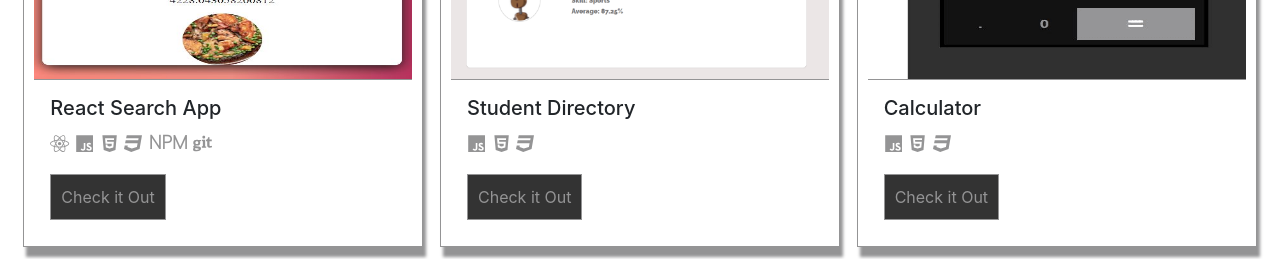
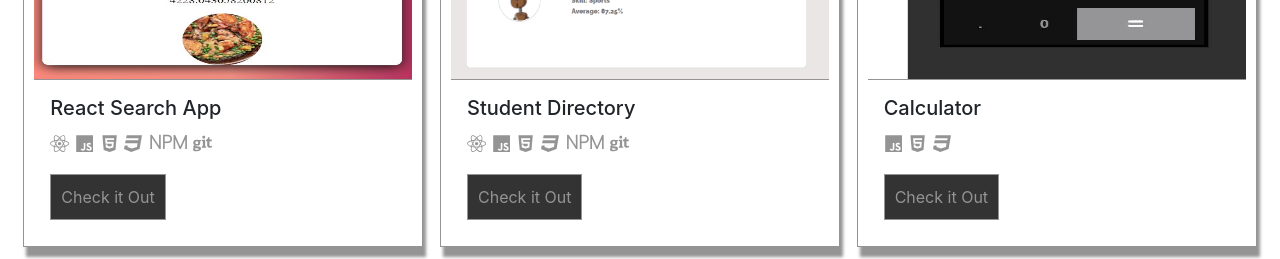
Before and after one commit to Coderman136/rv-portfolio-client, a React (Create React App) app: page /projects in a window 1280 px wide. Shown: the part 1040-1299 px from the top of the page. Built offline with nearby package versions, Linux system fonts and the light colour scheme; a web font is replaced by a local one.

Commit message:
updating project_used_packages

```diff
--- a/src/components/Projects/index.jsx
+++ b/src/components/Projects/index.jsx
@@ -62,7 +62,7 @@ function Projects() {
      <Card.Body>
       <Card.Title> Student Directory </Card.Title>
       <Card.Text className="text">
-        <FaJs/> <FaHtml5 /> <FaCss3 />
+        <FaReact /> <FaJs/> <FaHtml5 /> <FaCss3 /> NPM <FaGit/>
       </Card.Text>
       <button variant="primary"><a href="https://pensive-lewin-2d4179.netlify.app/" target="_blank" > Check it Out</a></button>
      </Card.Body>
```
